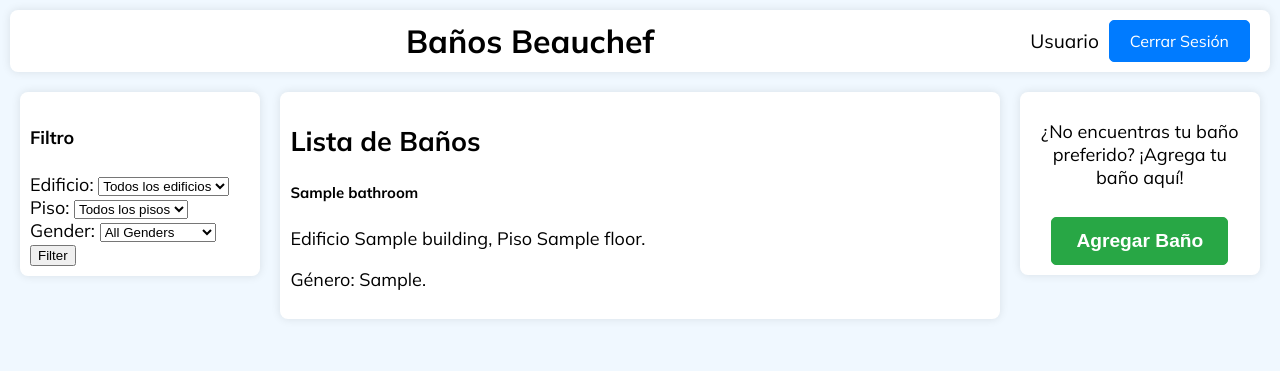
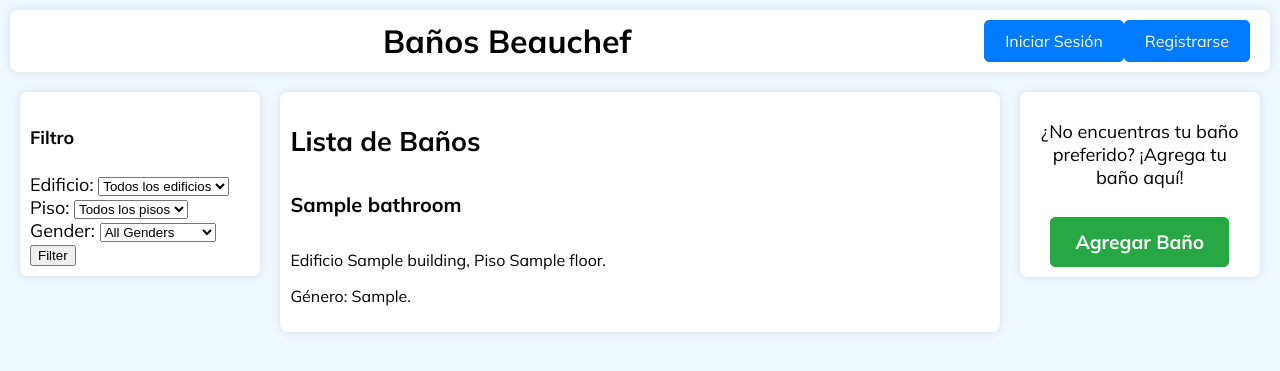
Before and after one commit to DCC-CC4401/2024-1-CC4401-2-grupo-6, a Django app: template todoapp/templates/todoapp/home.html in a window 1280 px wide. Shown: the top 371 px of the page. Run offline with Django 3.2, Linux system fonts and the light colour scheme; the template is opened without the code that fills it: most values are stand-ins (such as "Sample title", 1, 10 or a date in 2020).

Commit message:
Cerrarmsesion, abrir detalle y boton agregar

```diff
--- a/todoapp/static/css/home.css
+++ b/todoapp/static/css/home.css
@@ -155,6 +155,24 @@ body {
   box-sizing: border-box;
 }
 
+.card-title {
+  font-size: 20px; /* Cambia el tamaño según tus necesidades */
+}
+
+.card-text {
+  font-size: 16px; /* Cambia el tamaño según tus necesidades */
+}
+
+.card-link {
+  text-decoration: none; /* Para eliminar el subrayado */
+  color: inherit; /* Para que el color del texto no cambie */
+  display: block; /* Para que el enlace ocupe todo el espacio del div */
+}
+
+.card-link:hover {
+  text-decoration: none; /* Asegura que no aparezca subrayado al pasar el mouse */
+}
+
 .add-button-container {
   flex: 1 1 20%; /* Ancho inicial del 20%, puede cambiar según el contenido */
   padding: 10px;
@@ -166,6 +184,7 @@ body {
   flex-direction: column;
   align-items: center;
   text-align: center; /* Centra el contenido horizontalmente */
+  text-decoration: none;
 }
 
 .add-button .btn {
@@ -180,6 +199,7 @@ body {
   margin-top: 10px;
   font-weight: bold; /* Pone la letra en negrita */
   transition: background-color 0.3s ease, border-color 0.3s ease;
+  text-decoration: none;
 }
 
 .add-button .btn:hover {
--- a/todoapp/templates/todoapp/home.html
+++ b/todoapp/templates/todoapp/home.html
@@ -16,8 +16,13 @@
             <span class="app-title">Baños Beauchef</span>
         </div>
         <div class="user-info">
-            <span class="username">Usuario</span>
-            <a href="#" class="logout-btn">Cerrar Sesión</a>
+            {% if user.is_authenticated %}
+                <span class="username">Bienvenido, {{ user.username }}</span>
+                <a href="{% url 'logout' %}" class="logout-btn">Cerrar Sesión</a>
+            {% else %}
+                <a href="{% url 'login' %}" class="logout-btn">Iniciar Sesión</a>
+                <a href="{% url 'register_user' %}" class="logout-btn">Registrarse</a>
+            {% endif %}
         </div>
         <div class="mobile-menu-toggle">
             <button id="mobile-menu-btn">&#9776;</button>
@@ -70,11 +75,13 @@
                 <!-- Aquí va la lista dinámica de imágenes -->
                 <div class="card">
                     {% for bathroom in bathrooms %}
+                    <a href="/bathroom/{{ bathroom.id}}" class="card-link">
                     <div class="card-body">
                         <h5 class="card-title">{{ bathroom.name }}</h5>
                         <p class="card-text">Edificio {{ bathroom.building }}, Piso {{ bathroom.floor }}.</p>
                         <p class="card-text">Género: {{ bathroom.get_gender_display }}.</p>
                     </div>
+                    </a>
                     {% endfor %}
                 </div>
                 <!-- Repetir para cada imagen -->
@@ -84,12 +91,22 @@
         <div class="window-container add-button-container">
             <aside class="add-button">
                 <p class="add-button-text">¿No encuentras tu baño preferido? ¡Agrega tu baño aquí!</p>
-                <button class="btn btn-primary btn-block">Agregar Baño</button>
+                <a class="btn btn-primary btn-block" href="/add_bathroom">Agregar Baño</a>
             </aside>
         </div>
     </main>
 
     <!-- JavaScript para manejar el menú móvil -->
     <script src="{% static 'js/home.js' %}"></script>
+    <script>
+        // JavaScript to dynamically update floors and bathrooms based on building selection
+        document.getElementById('building').addEventListener('change', function() {
+            document.getElementById('filterForm').submit();
+        });
+
+        document.getElementById('floor').addEventListener('change', function() {
+            document.getElementById('filterForm').submit();
+        });
+    </script>
 </body>
 </html>
--- a/todoapp/views.py
+++ b/todoapp/views.py
@@ -125,7 +125,7 @@ def login_user(request):
         usuario = authenticate(username=username,password=contraseña)
         if usuario is not None:
             login(request,usuario)
-            return HttpResponseRedirect('/tareas')
+            return HttpResponseRedirect('/home')
         else:
             return HttpResponseRedirect('/register')
 
```
Also changed, not shown: db.sqlite3.
